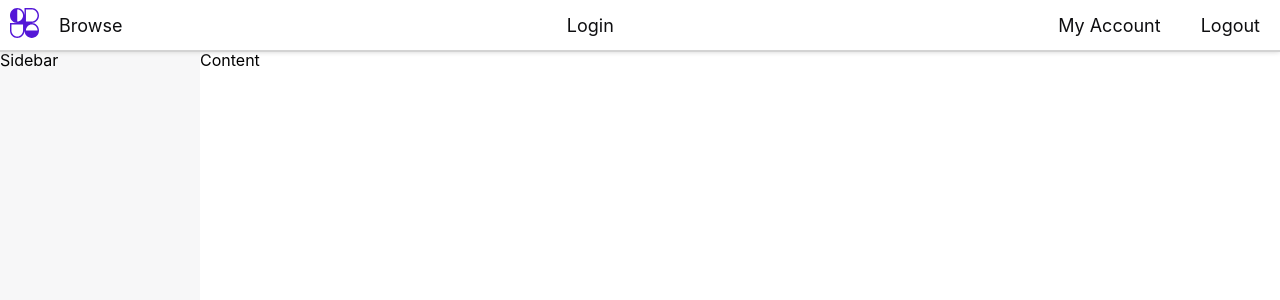
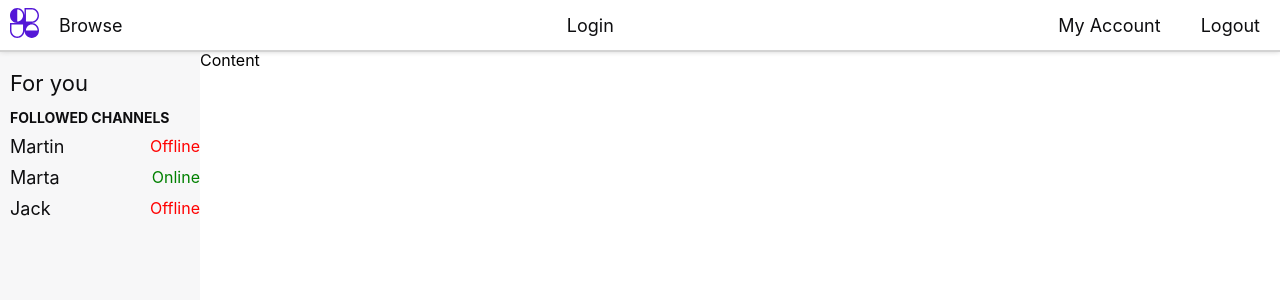
Before and after one commit to Samuelcy/livestream-web-app, a React (Create React App) app in the folder client/: page / in a window 1280 px wide. Shown: the top 300 px of the page. Built offline with nearby package versions, Linux system fonts and the light colour scheme.

Commit message:
Render list of following channels

```diff
--- a/client/src/DashboardPage/Sidebar/Sidebar.js
+++ b/client/src/DashboardPage/Sidebar/Sidebar.js
@@ -1,5 +1,33 @@
 import React from "react";
 
+const followedChannels = [
+    {
+        id: 1,
+        username: 'Martin',
+        isOnline: false,
+    },
+    {
+        id: 2,
+        username: 'Marta',
+        isOnline: true,
+    },
+    {
+        id: 3,
+        username: 'Jack',
+        isOnline: false,
+    },
+
+]
+
 export const Sidebar = () => {
-    return <div className="sidebar-container">Sidebar</div>
+    return <div className="sidebar-container">
+        <span className="sidebar-title">For you</span>
+        <span className="sidebar-subtitle">FOLLOWED CHANNELS</span>
+        {followedChannels.map(channel => {
+            return <div key={channel.id} className='sidebar-list-item'>
+                <span className="sidebar-list-username">{channel.username}</span>
+                <span classname="sidebar-list-status" style={{ color: channel.isOnline ? 'green' : 'red' }}>{channel.isOnline ? "Online" : "Offline"}</span>
+            </div>
+        })}
+    </div>
 }
```
